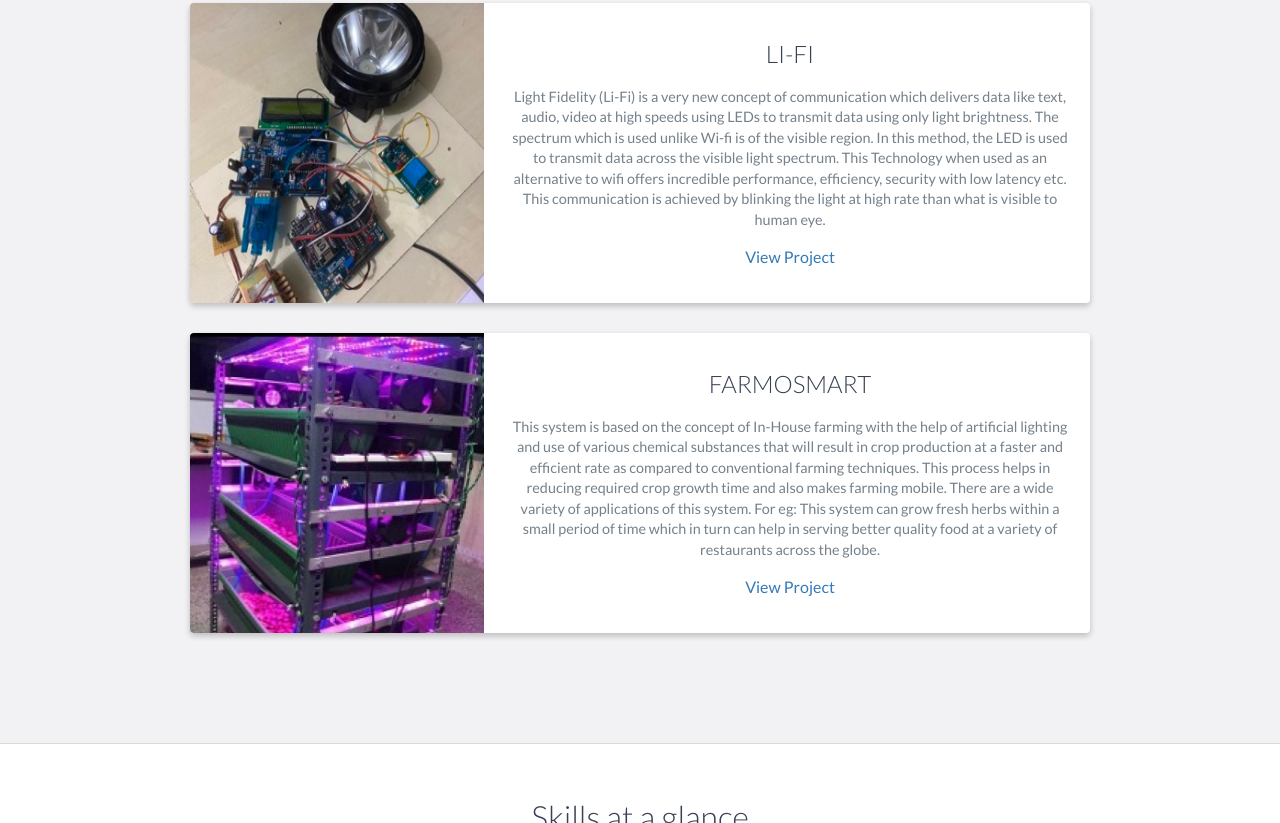
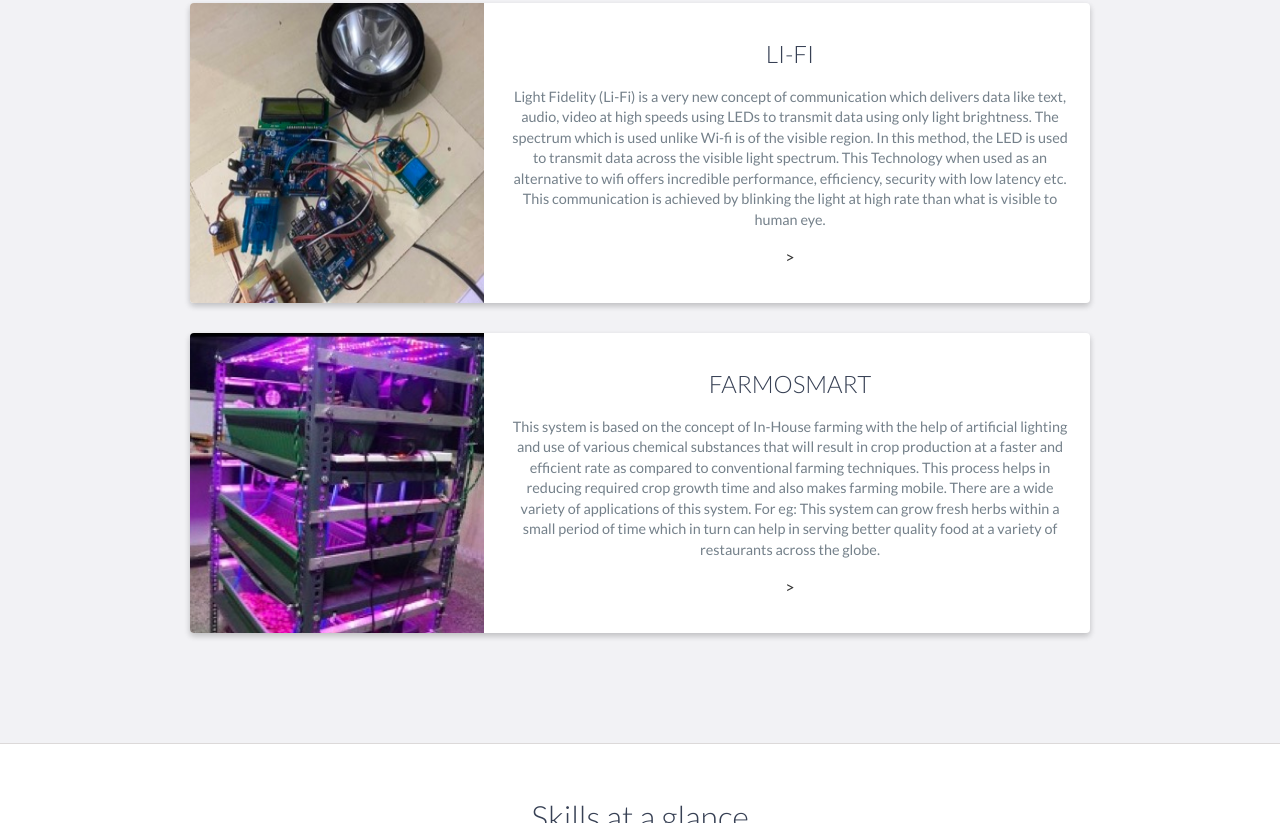
Before and after one commit to deyrishabh98/portfolio, a website: page index.html in a window 1280 px wide. Shown: the part 2360-3183 px from the top of the page. Drawn offline with nearby package versions, Linux system fonts and the light colour scheme.

Commit message:
remove view project

```diff
--- a/index.html
+++ b/index.html
@@ -200,8 +200,8 @@
                 low latency etc. This communication is achieved by blinking the
                 light at high rate than what is visible to human eye.
               </p>
-              <a href="https://www.srmist.edu.in/eee/students-innovation-labs"
-                >View Project</a
+              <!-- <a href="https://www.srmist.edu.in/eee/students-innovation-labs"
+                >View Project</a -->
               >
             </div>
             <!-- End .project-info -->
@@ -227,8 +227,8 @@
                 serving better quality food at a variety of restaurants across
                 the globe.
               </p>
-              <a href="https://www.srmist.edu.in/eee/students-innovation-labs"
-                >View Project</a
+              <!-- <a href="https://www.srmist.edu.in/eee/students-innovation-labs"
+                >View Project</a -->
               >
             </div>
             <!-- End .project-info -->
```
